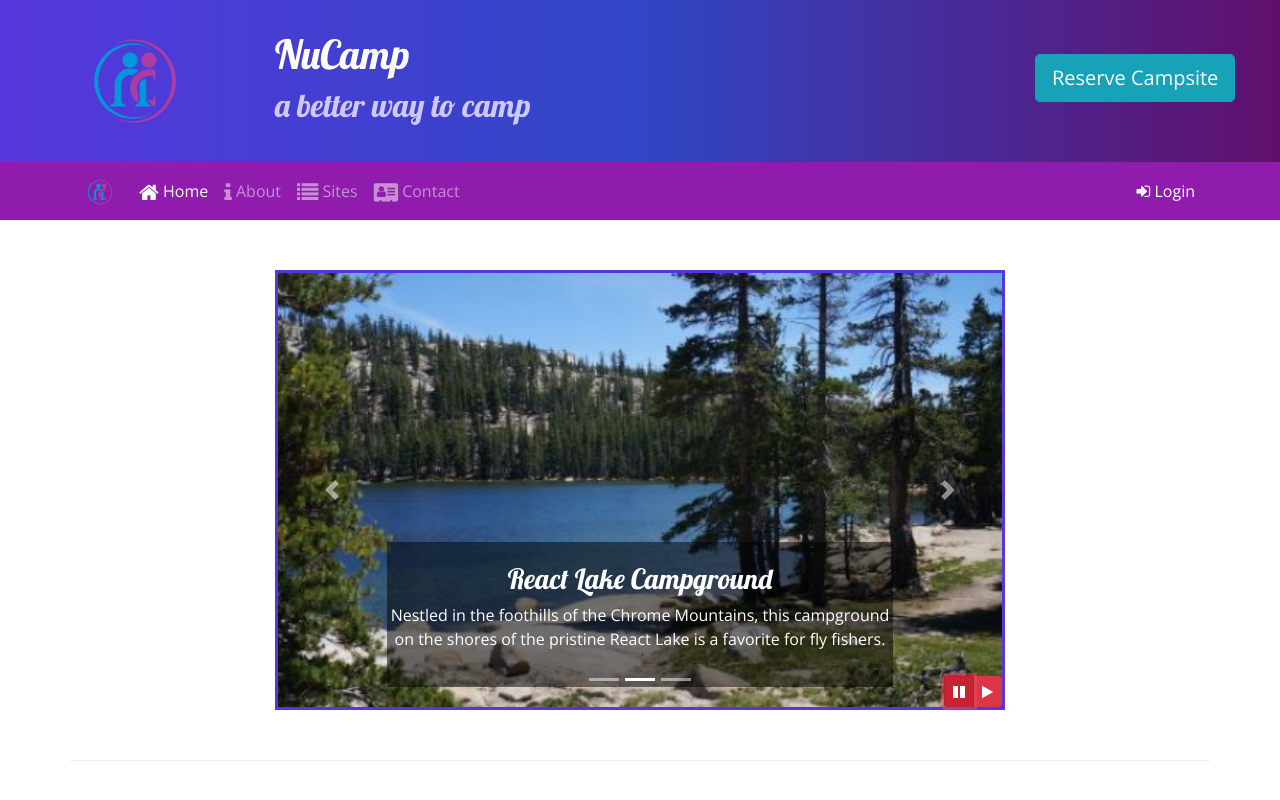
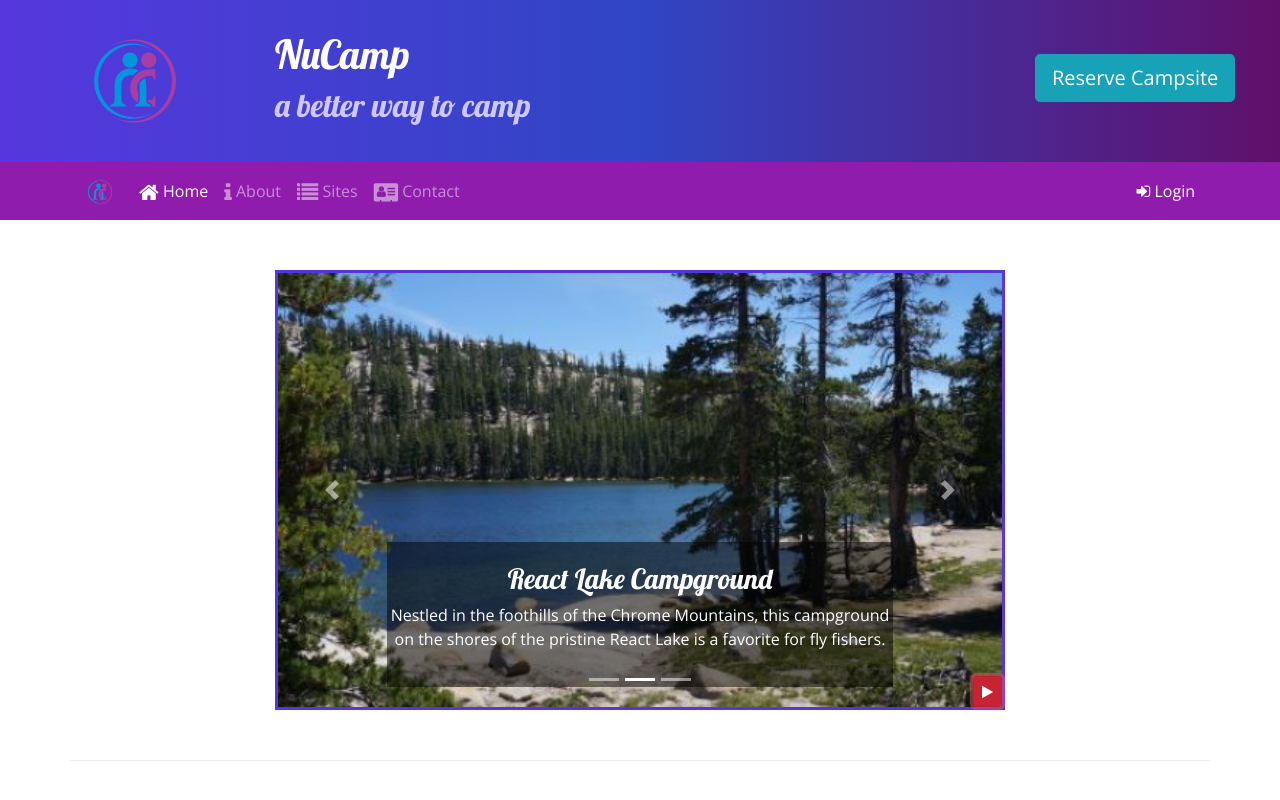
Before and after one commit to jnewton25/nucampsite, a website: page index.html in a window 1280 px wide. Both pictures are taken after a click on the button 959 px from the left and 691 px from the top of the page. Shown: the top 800 px of the page. Drawn offline with nearby package versions, Linux system fonts and the light colour scheme.

Commit message:
Bootstrap and jQuery Part 2

```diff
--- a/index.html
+++ b/index.html
@@ -372,20 +372,12 @@
 							<span class="carousel-control-next-icon"></span>
 							<span class="sr-only">Next</span>
 						</a>
-						<div class="btn-group" id="carouselButton">
 						<button
 							class="btn btn-danger btn-sm"
-								id="carouselPause"
+							id="carouselButton"
 						>
 							<i class="fa fa-pause"></i>
 						</button>
-							<button
-								class="btn btn-danger btn-sm"
-								id="carouselPlay"
-							>
-								<i class="fa fa-play"></i>
-							</button>
-						</div>
 					</div>
 				</div>
 			</div>
@@ -521,11 +513,22 @@
 		<script>
 			$(function () {
 				$(".carousel").carousel({ interval: 2000 });
-				$("#carouselPause").click(function () {
+				$("#carouselButton").click(function () {
+					if (
+						$("#carouselButton").children("i").hasClass("fa-pause")
+					) {
 						$(".carousel").carousel("pause");
-				});
-				$("#carouselPlay").click(function () {
+						$("#carouselButton")
+							.children("i")
+							.removeClass("fa-pause");
+						$("#carouselButton").children("i").addClass("fa-play");
+					} else {
 						$(".carousel").carousel("cycle");
+						$("#carouselButton")
+							.children("i")
+							.removeClass("fa-play");
+						$("#carouselButton").children("i").addClass("fa-pause");
+					}
 				});
 			});
 		</script>
```
Lines whose indentation alone changed are shown as unchanged.
